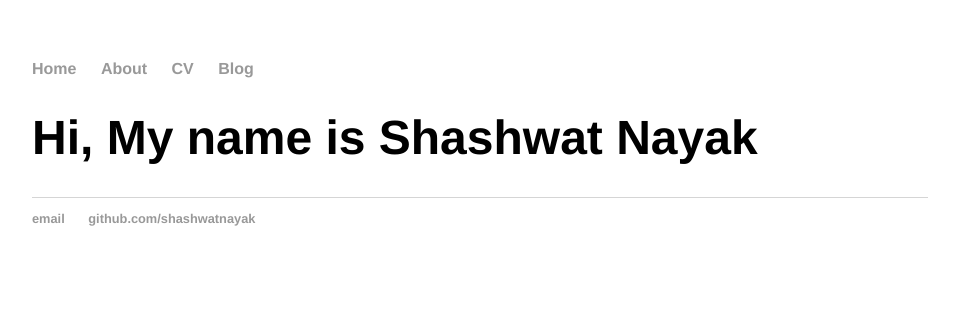
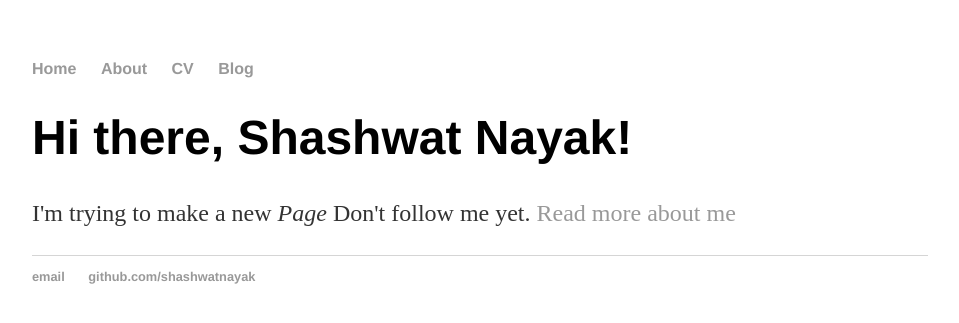
Before and after one commit to shashwatnayak/shashwatnayak.github.io, a Jekyll site: the page built from index.html, in a window 1280 px wide. Shown: the top 323 px of the page, without its empty margins (160-1119 px from the left). Built offline with Jekyll 4.4.1, drawn with Linux system fonts in a browser that asks for light colours.

Commit message:
making changes acc to jekyll

```diff
--- a/_config.yml
+++ b/_config.yml
@@ -1,4 +1,4 @@
-theme: jekyll-theme-minimal
+# theme: jekyll-theme-minimal
 title: Welcome to Shashwat Nayak's homepage !
 description: Feel free to bookmark this to keep an eye on my updates
 name : Shashwat Nayak
--- a/index.html
+++ b/index.html
@@ -1,29 +1,10 @@
-<!DOCTYPE html>
-<html>
-	<head>
-		<title>Shashwat Nayak</title>
-		<!-- link to main stylesheet -->
-		<link rel="stylesheet" type="text/css" href="/css/main.css">
-	</head>
-	<body>
-		<nav>
-    		<ul>
-        		<li><a href="/">Home</a></li>
-	        	<li><a href="/about">About</a></li>
-        		<li><a href="/cv">CV</a></li>
-        		<li><a href="/blog">Blog</a></li>
-    		</ul>
-		</nav>
-		<div class="container">
-    		<div class="blurb">
-        		<h1>Hi, My name is Shashwat Nayak</h1>
-    		</div><!-- /.blurb -->
-		</div><!-- /.container -->
-		<footer>
-    		<ul>
-        		<li><a href="mailto:shashwatnayak@outlook.com">email</a></li>
-        		<li><a href="https://github.com/shashwatnayak">github.com/shashwatnayak</a></li>
-			</ul>
-		</footer>
-	</body>
-</html>
+---
+layout: default
+title: Shashwat Nayak, My first Page
+---
+
+<div class="blurb">
+	<h1>Hi there, Shashwat Nayak!</h1>
+	<p>I'm trying to make a new <em>Page</em> Don't follow me yet. <a href="/about">Read more about me
+	</a></p>
+</div><!-- /.blurb -->
```
